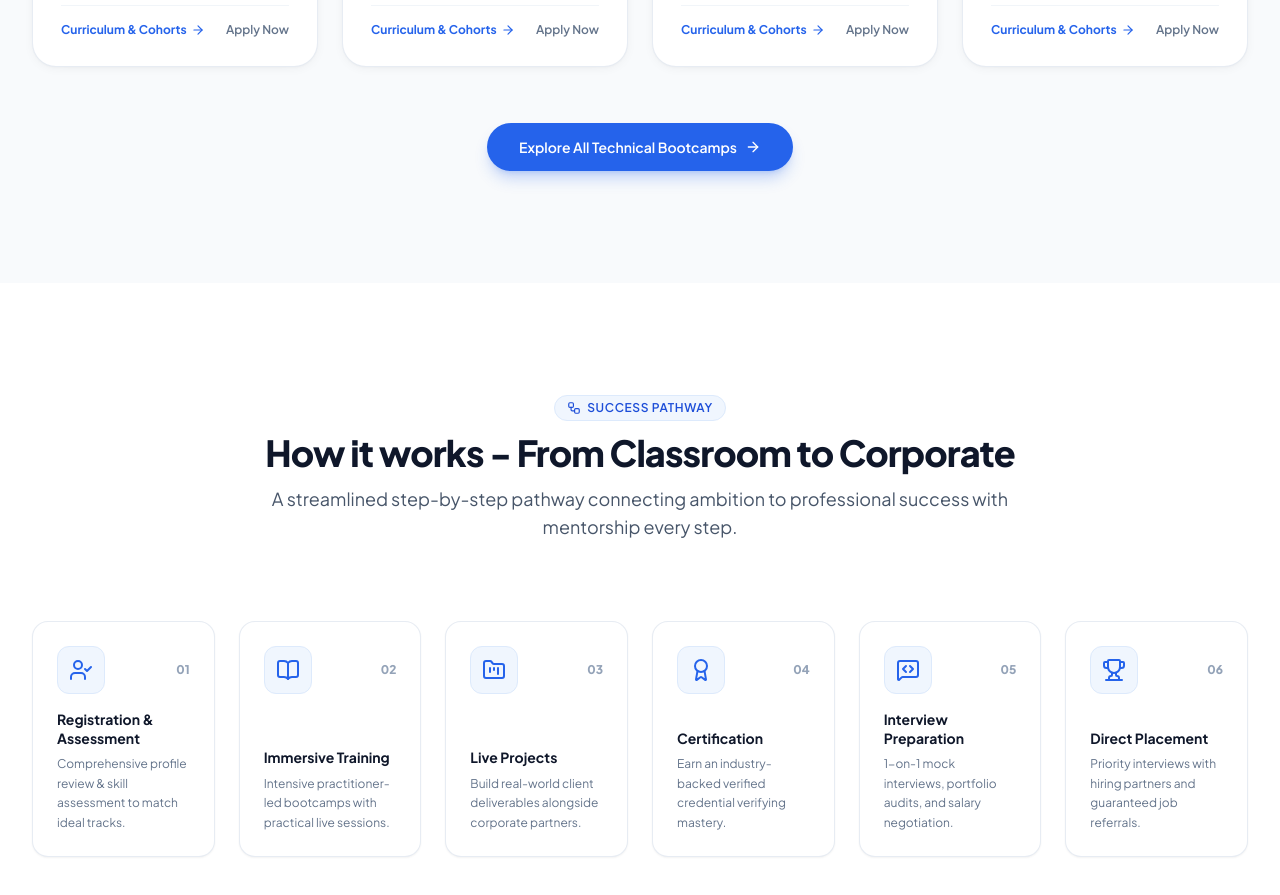
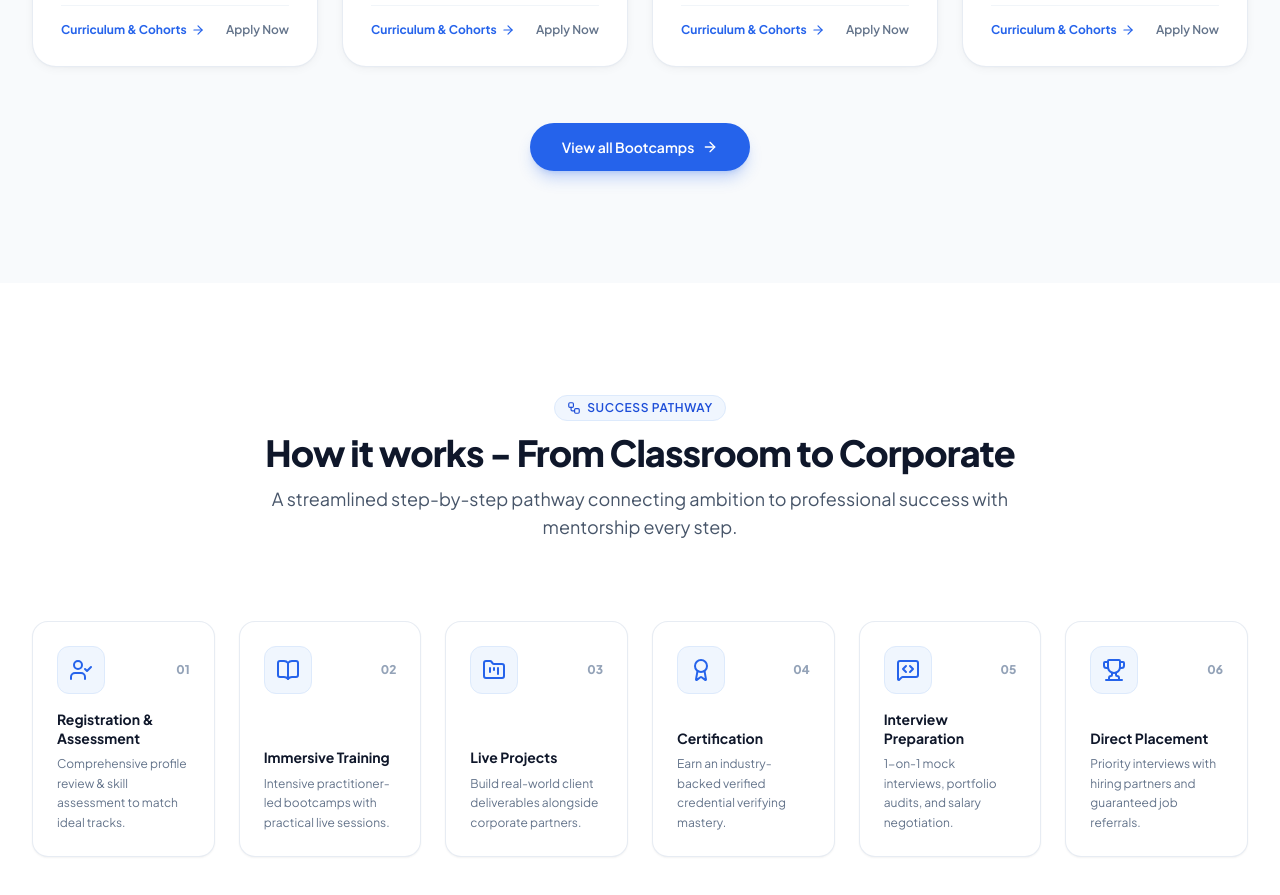
Before and after one commit to DevendraKhati/academic-options, a React (Vite) app: page / in a window 1280 px wide. Shown: the part 4120-5015 px from the top of the page. Built offline with nearby package versions, Linux system fonts and the light colour scheme.

Commit message:
feat: link homepage CTA button 'View all Bootcamps' directly to /bootcamps

```diff
--- a/src/components/Bootcamps.jsx
+++ b/src/components/Bootcamps.jsx
@@ -150,7 +150,7 @@ export default function Bootcamps({ onOpenApply }) {
             to="/bootcamps"
             className="inline-flex items-center justify-center px-8 py-3.5 text-sm font-semibold text-white bg-brand-600 hover:bg-brand-700 rounded-full shadow-lg shadow-brand-600/25 hover:shadow-xl hover:shadow-brand-600/35 hover:-translate-y-0.5 transition-all duration-200 cursor-pointer"
           >
-            <span>Explore All Technical Bootcamps</span>
+            <span>View all Bootcamps</span>
             <ArrowRight className="w-4 h-4 ml-2" />
           </Link>
         </div>
```
